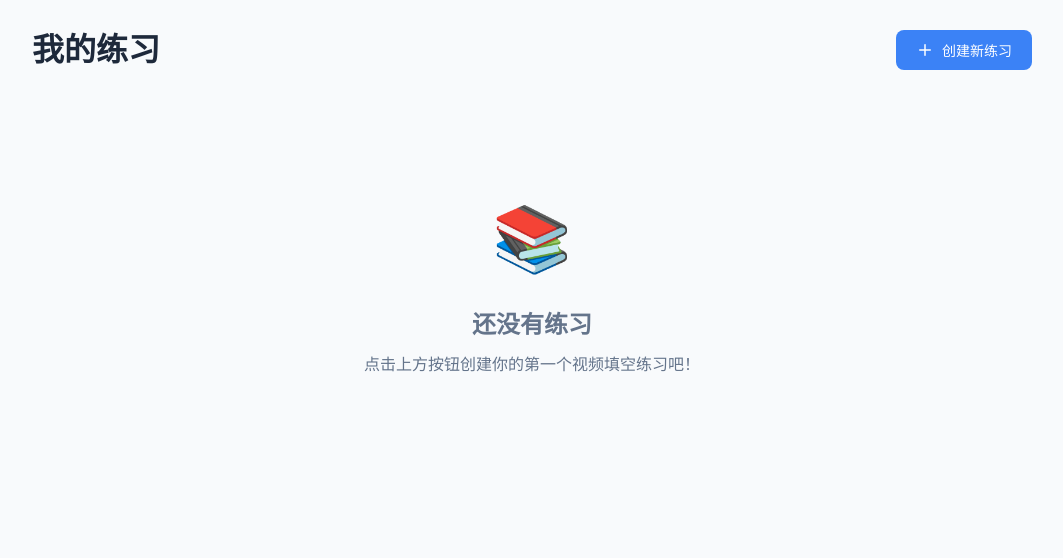
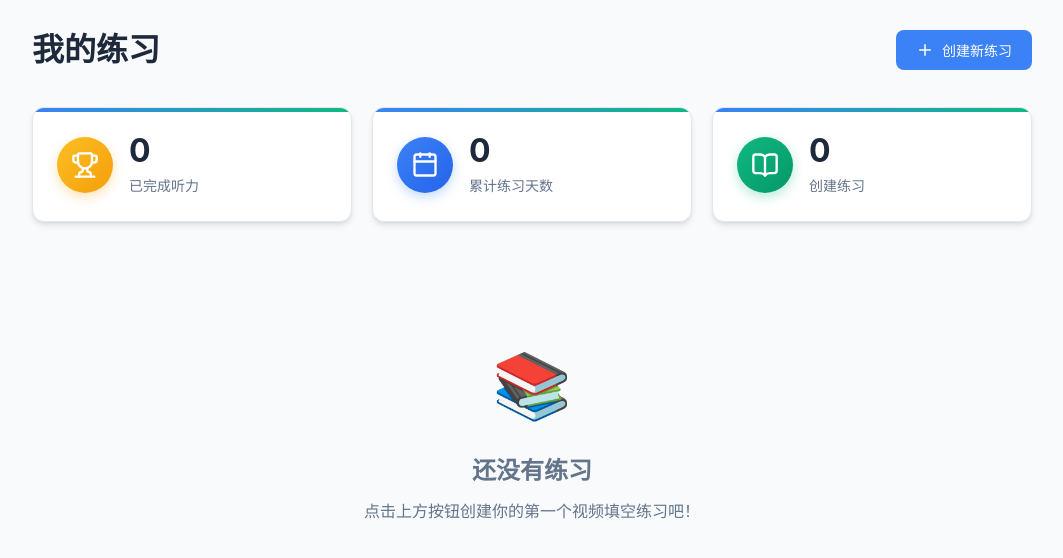
Before and after one commit to jchencheng/listening-web, a React (Vite) app: page / in a window 1280 px wide. Shown: the top 558 px of the page, without its empty margins (108-1171 px from the left). Built offline with nearby package versions, Linux system fonts and the light colour scheme.

Commit message:
Add achievement section to home page

```diff
--- a/src/components/ExerciseList.tsx
+++ b/src/components/ExerciseList.tsx
@@ -1,6 +1,6 @@
 import React from 'react';
 import type { Exercise, TestRecord } from '../types';
-import { Play, Edit2, Trash2, Plus, CheckCircle2 } from 'lucide-react';
+import { Play, Edit2, Trash2, Plus, CheckCircle2, Trophy, Calendar, BookOpen } from 'lucide-react';
 
 interface ExerciseListProps {
   exercises: Exercise[];
@@ -29,6 +29,21 @@ export const ExerciseList: React.FC<ExerciseListProps> = ({
     });
   };
 
+  // 计算成就数据
+  const completedExercises = testRecords.size;
+
+  // 计算累计练习天数
+  const getUniqueDays = () => {
+    const days = new Set<string>();
+    testRecords.forEach(record => {
+      const date = new Date(record.completedAt);
+      const dateStr = `${date.getFullYear()}-${date.getMonth()}-${date.getDate()}`;
+      days.add(dateStr);
+    });
+    return days.size;
+  };
+  const practiceDays = getUniqueDays();
+
   return (
     <div className="exercise-list-container">
       <div className="list-header">
@@ -37,6 +52,39 @@ export const ExerciseList: React.FC<ExerciseListProps> = ({
           <Plus size={18} />
           创建新练习
         </button>
+      </div>
+
+      {/* 成就板块 */}
+      <div className="achievement-section">
+        <div className="achievement-card">
+          <div className="achievement-icon achievement-icon-trophy">
+            <Trophy size={28} />
+          </div>
+          <div className="achievement-content">
+            <div className="achievement-number">{completedExercises}</div>
+            <div className="achievement-label">已完成听力</div>
+          </div>
+        </div>
+
+        <div className="achievement-card">
+          <div className="achievement-icon achievement-icon-calendar">
+            <Calendar size={28} />
+          </div>
+          <div className="achievement-content">
+            <div className="achievement-number">{practiceDays}</div>
+            <div className="achievement-label">累计练习天数</div>
+          </div>
+        </div>
+
+        <div className="achievement-card">
+          <div className="achievement-icon achievement-icon-book">
+            <BookOpen size={28} />
+          </div>
+          <div className="achievement-content">
+            <div className="achievement-number">{exercises.length}</div>
+            <div className="achievement-label">创建练习</div>
+          </div>
+        </div>
       </div>
 
       {exercises.length === 0 ? (
--- a/src/index.css
+++ b/src/index.css
@@ -160,6 +160,88 @@ body {
 .empty-state p {
   color: var(--text-secondary);
   font-size: 16px;
+}
+
+.achievement-section {
+  display: grid;
+  grid-template-columns: repeat(auto-fit, minmax(220px, 1fr));
+  gap: 20px;
+  margin-bottom: 32px;
+}
+
+.achievement-card {
+  background: var(--card-bg);
+  border-radius: var(--radius-lg);
+  padding: 24px;
+  display: flex;
+  align-items: center;
+  gap: 16px;
+  box-shadow: var(--shadow-md);
+  border: 1px solid var(--border-color);
+  transition: all 0.3s ease;
+  position: relative;
+  overflow: hidden;
+}
+
+.achievement-card::before {
+  content: '';
+  position: absolute;
+  top: 0;
+  left: 0;
+  right: 0;
+  height: 4px;
+  background: linear-gradient(90deg, var(--primary-color), var(--success-color));
+}
+
+.achievement-card:hover {
+  transform: translateY(-4px);
+  box-shadow: var(--shadow-lg);
+}
+
+.achievement-icon {
+  width: 56px;
+  height: 56px;
+  border-radius: 50%;
+  display: flex;
+  align-items: center;
+  justify-content: center;
+  flex-shrink: 0;
+}
+
+.achievement-icon-trophy {
+  background: linear-gradient(135deg, #fbbf24, #f59e0b);
+  color: white;
+  box-shadow: 0 4px 12px rgba(245, 158, 11, 0.3);
+}
+
+.achievement-icon-calendar {
+  background: linear-gradient(135deg, #3b82f6, #2563eb);
+  color: white;
+  box-shadow: 0 4px 12px rgba(59, 130, 246, 0.3);
+}
+
+.achievement-icon-book {
+  background: linear-gradient(135deg, #10b981, #059669);
+  color: white;
+  box-shadow: 0 4px 12px rgba(16, 185, 129, 0.3);
+}
+
+.achievement-content {
+  flex: 1;
+}
+
+.achievement-number {
+  font-size: 32px;
+  font-weight: 700;
+  color: var(--text-primary);
+  line-height: 1.2;
+  margin-bottom: 4px;
+}
+
+.achievement-label {
+  font-size: 14px;
+  color: var(--text-secondary);
+  font-weight: 500;
 }
 
 .exercise-cards {
```
